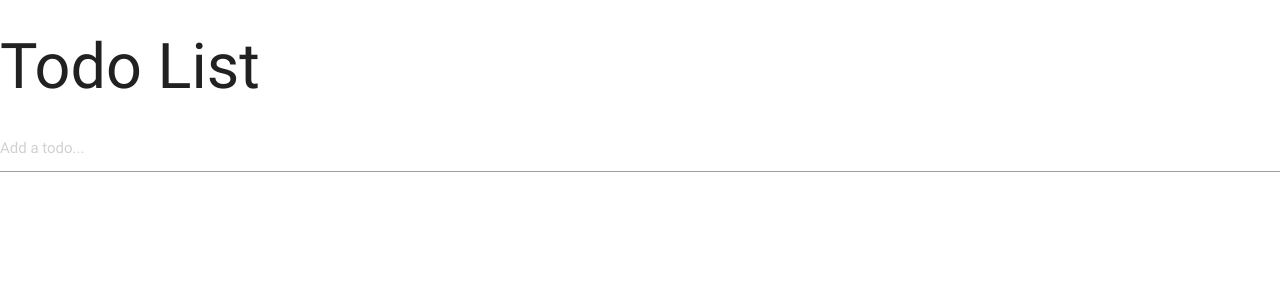
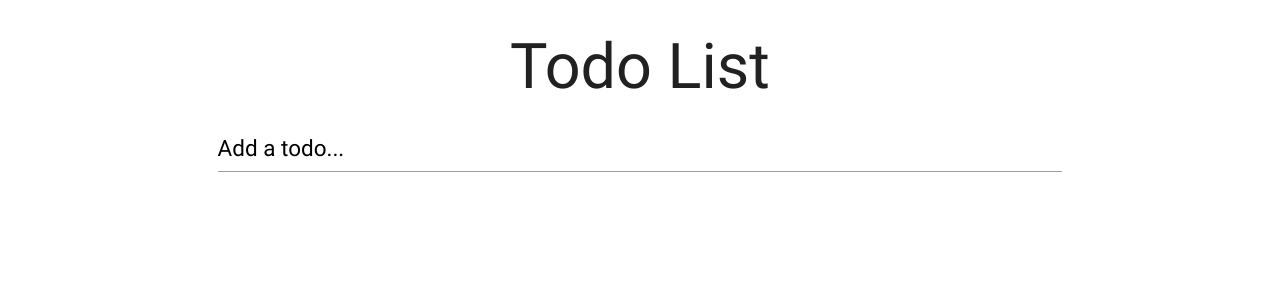
Before and after one commit to yazeedb/materialize-todo, a React app: page / in a window 1280 px wide. Shown: the top 300 px of the page. Built offline with nearby package versions, Linux system fonts and the light colour scheme.

Commit message:
add styles

```diff
--- a/src/components/AddTodo/index.js
+++ b/src/components/AddTodo/index.js
@@ -1,5 +1,9 @@
 import React from 'react';
 
+const style = {
+	fontSize: '1.5rem'
+};
+
 export default () => (
-	<input type="text" placeholder="Add a todo..." />
+	<input type="text" placeholder="Add a todo..." style={ style } />
 );
--- a/src/components/App.js
+++ b/src/components/App.js
@@ -1,8 +1,15 @@
 import React from 'react';
 import AddTodo from './AddTodo';
 
+const style = {
+	textAlign: 'center',
+	maxWidth: '960px',
+	margin: '0 auto',
+	width: '66%'
+};
+
 export default () => (
-	<div className="app">
+	<div className="app" style={ style }>
 		<h1>Todo List</h1>
 		<AddTodo />
 	</div>
--- a/src/global.scss
+++ b/src/global.scss
@@ -5,3 +5,7 @@
 body {
 	margin: 0;
 }
+
+input::-webkit-input-placeholder {
+	color: black;
+}
```
